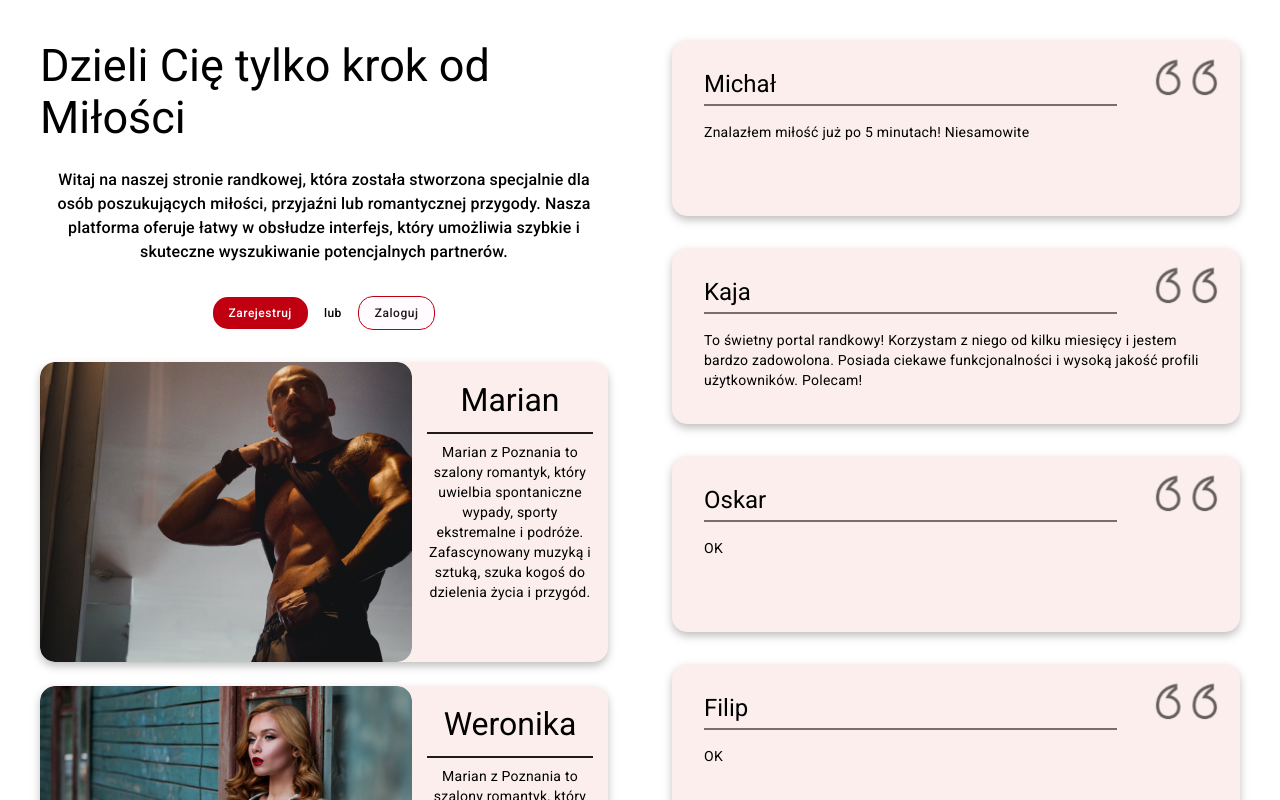
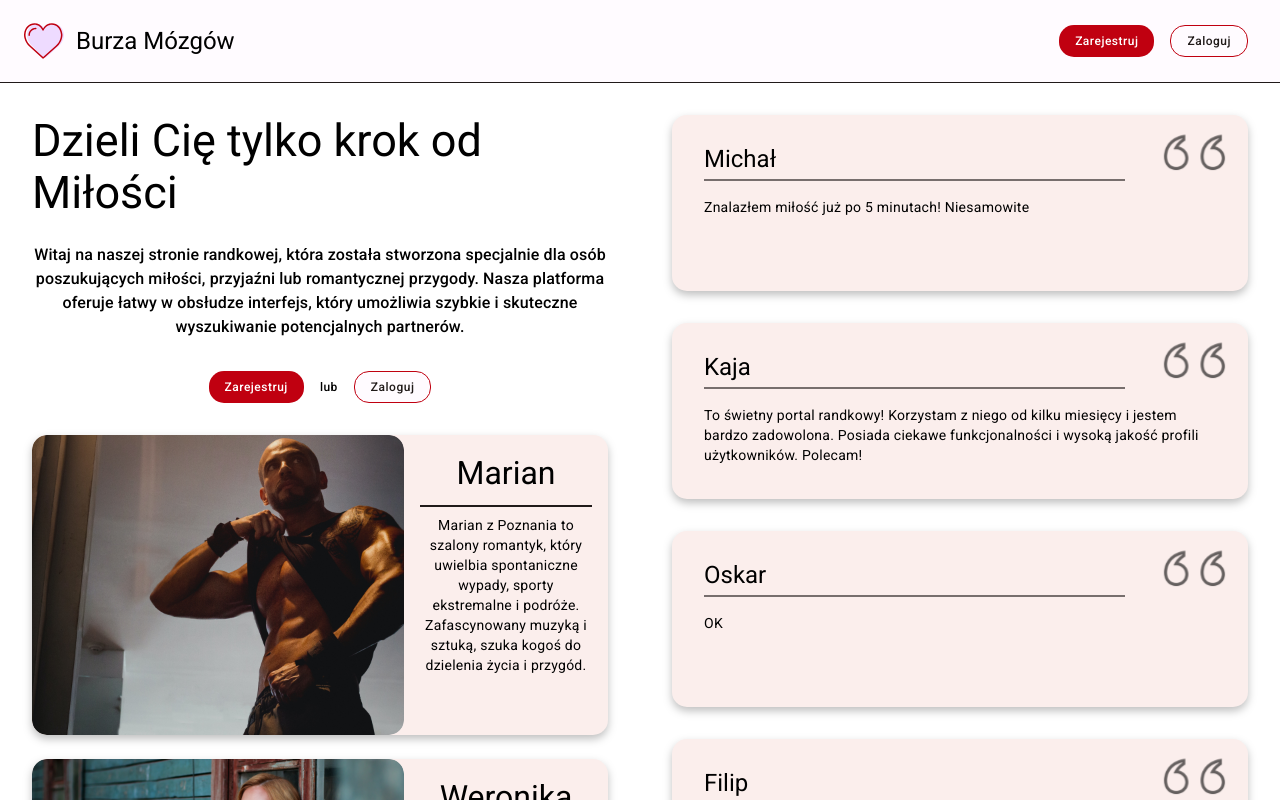
Before and after one commit to AndroBrain/PartnerFinderWWW, a React (Create React App) app: page / in a window 1280 px wide. Shown: the top 800 px of the page. Built offline with nearby package versions, Linux system fonts and the light colour scheme.

Commit message:
Add Toolbar

```diff
--- /dev/null
+++ b/src/components/Toolbar.js
@@ -0,0 +1,17 @@
+import {appName} from "../App";
+import "./../styles/styles.css"
+
+export function Toolbar(props) {
+    return <div>
+        <div className="toolbar flex-row">
+            <div className="toolbar-logo flex-row">
+                <img src={"drawable/logo.svg"} alt={appName}/>
+                <span className={"headline-small"}>{appName}</span>
+            </div>
+            <div className="toolbar-props flex-row">
+                {props.children}
+            </div>
+        </div>
+        <div className="toolbar-line"/>
+    </div>
+}
--- a/src/pages/home/preview/HomePagePreview.js
+++ b/src/pages/home/preview/HomePagePreview.js
@@ -3,12 +3,18 @@ import {ButtonPrimary} from "../../../components/ButtonPrimary";
 import {ButtonOutlined} from "../../../components/ButtonOutlined";
 import {useNavigate} from "react-router-dom";
 import {ProfileCardShort} from "../../../components/ProfileCardShort";
+import {Toolbar} from "../../../components/Toolbar";
 
 export function HomePagePreview() {
     const navigate = useNavigate()
 
 
-    return <div className="flex-row">
+    return <div className="flex-column">
+        <Toolbar>
+            <ButtonPrimary text="Zarejestruj" onClick={() => navigate("/register")}/>
+            <ButtonOutlined className="toolbar-login-button" text="Zaloguj" onClick={() => navigate("/login")}/>
+        </Toolbar>
+        <div className="flex-row">
             <div className="flex-column flex-1 mission-section">
                 <span className="display-medium">Dzieli Cię tylko krok od Miłości</span>
                 <span className="title-medium mission-text">Witaj na naszej stronie randkowej, która została stworzona specjalnie dla osób poszukujących miłości, przyjaźni lub romantycznej przygody. Nasza platforma oferuje łatwy w obsłudze interfejs, który umożliwia szybkie i skuteczne wyszukiwanie potencjalnych partnerów.</span>
@@ -28,6 +34,7 @@ export function HomePagePreview() {
             <div className="flex-column flex-1 opinions-section">
                 {opinions.map(opinion => <OpinionCard author={opinion.author}
                                                       text={opinion.text}/>)}
+            </div>
         </div>
     </div>
 }
--- a/src/styles/styles.css
+++ b/src/styles/styles.css
@@ -1,4 +1,10 @@
 @import url('https://fonts.googleapis.com/css?family=Roboto:300,400,500&display=swap');
+
+* {
+    padding: 0;
+    margin: 0;
+    box-sizing: border-box;
+}
 
 .flex-1 {
     flex: 1;
@@ -22,7 +28,7 @@
 .auth-page {
     display: flex;
     justify-content: center;
-    margin-top: 150px;
+    margin-top: 50px;
     margin-bottom: 150px;
 }
 
@@ -96,6 +102,37 @@
 .auth-button {
     width: 238px;
     margin-top: 40px;
+}
+
+.toolbar {
+    height: 82px;
+    background: var(--md-sys-color-surface);
+    align-items: center;
+    justify-content: space-between;
+    padding-left: 24px;
+}
+
+.toolbar-props {
+    align-items: center;
+    margin-right: 32px;
+}
+
+.toolbar-logo {
+    align-items: center;
+}
+
+.toolbar-logo img {
+    width: 40px;
+    height: 40px;
+    margin-right: 12px;
+}
+
+.toolbar-line {
+    position: relative;
+    width: 100%;
+    height: 1px;
+    background: var(--md-sys-color-on-surface);
+    margin-top: auto;
 }
 
 .button-primary {
@@ -196,6 +233,10 @@
     margin-top: 16px;
 }
 
+.toolbar-login-button {
+    margin-left: 16px;
+}
+
 .mission-section {
     margin: 32px;
     align-items: center;
```
Lines whose indentation alone changed are shown as unchanged.
